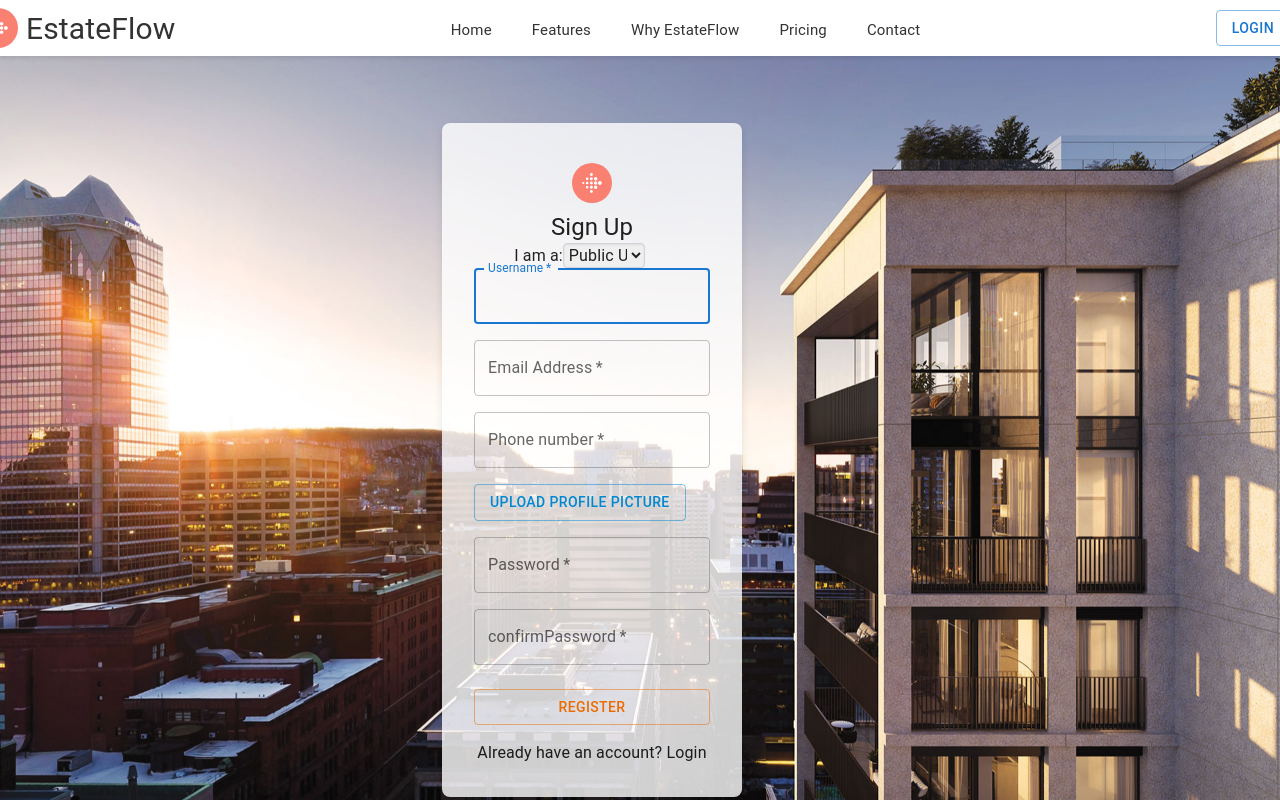
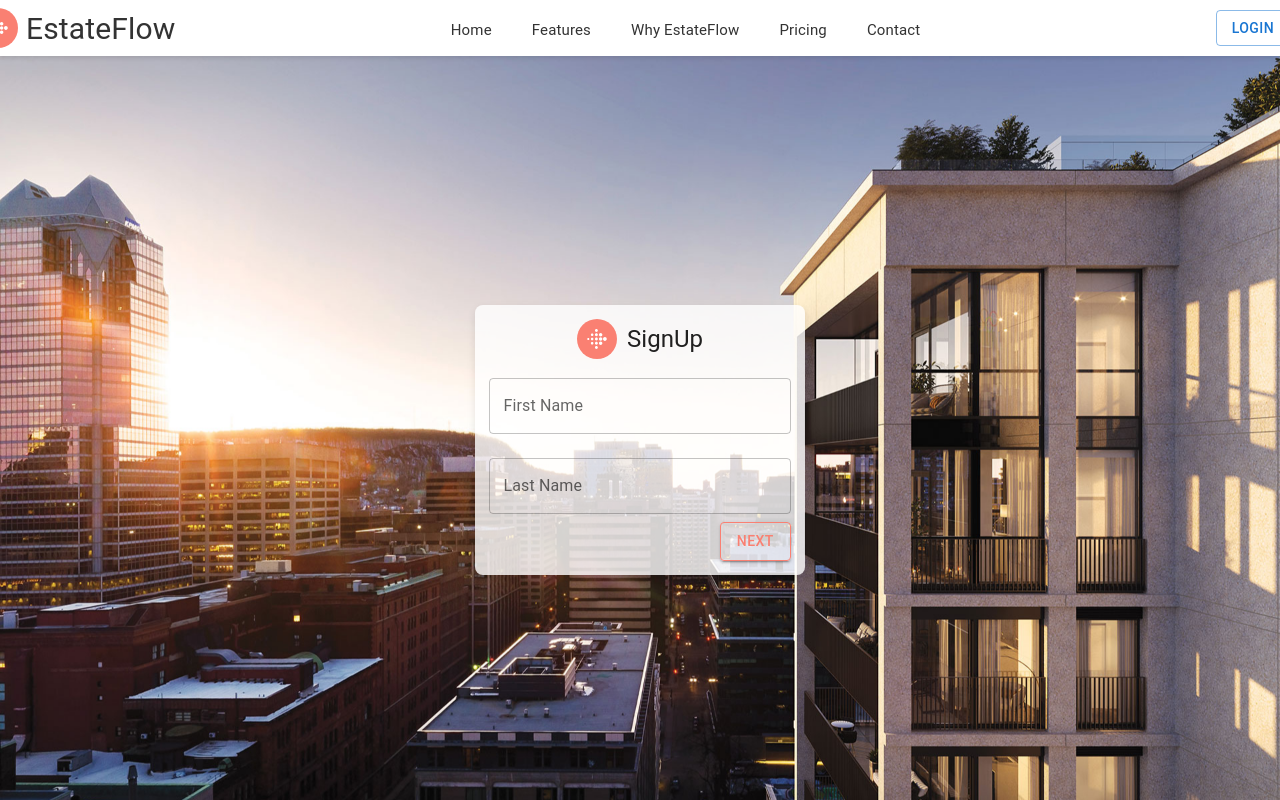
Before and after one commit to Irisvella/SOEN-390-W2024, a React (Vite) app in the folder web-app/: page /Signup in a window 1280 px wide. Built offline with nearby package versions, Linux system fonts and the light colour scheme; the HTML template or start-up script is replaced by a standard one.

Commit message:
Styled Signup Page

```diff
--- a/web-app/src/components/Authentication/Login.tsx
+++ b/web-app/src/components/Authentication/Login.tsx
@@ -11,9 +11,11 @@ import bgImage from '../../bg2.jpg';
 const LoginPage = () => {
   const [role, setRole] = useState("");
 
+
   const handleRoleChange = (event: React.ChangeEvent<HTMLSelectElement>) => {
     setRole(event.target.value);
   };
+
 
   return (
     <>
--- a/web-app/src/components/Authentication/SignUp.tsx
+++ b/web-app/src/components/Authentication/SignUp.tsx
@@ -1,22 +1,73 @@
-import React, { useState } from 'react';
-import { Container, CssBaseline, Box, Avatar, Typography } from "@mui/material";
+import React, { ChangeEvent, useState, FormEvent } from 'react';
+import { Container, CssBaseline, Box, Avatar, Typography, TextField, Button ,Grid} from "@mui/material";
 import FitbitIcon from '@mui/icons-material/Fitbit';
-import UserSignupForm from '../Authentication/UserSignupForm';
-import CompanySignupForm from '../Authentication/CompanySignupForm';
-import Navbar from '../Navbar';
-import bgImage from '../../bg2.jpg';
-import "../../App.css";
+import Navbar from '../Navbar'; // Adjust the import path accordingly
+import bgImage from '../../bg2.jpg'; // Adjust the import path accordingly
+import "../../App.css"; // Adjust the import path accordingly
+
+interface FormData {
+  fname: string;
+  lname: string;
+  email: string;
+  password: string;
+  confirmPassword: string;
+  profilePicture: File | null;
+}
 
 const SignUp = () => {
-  const [role, setRole] = useState("");
+  const [step, setStep] = useState<number>(1);
+  const [fileName, setFileName] = useState('');
+  const [formData, setFormData] = useState<FormData>({
+    fname: '',
+    lname:'',
+    email: '',
+    password: '',
+    confirmPassword: '',
+    profilePicture: null,
+  });
+  const buttonStyles = {
+    color: 'salmon', // Button text color when not hovered
+    backgroundColor: 'transparent',
+    border: '1px solid salmon', // Button background color when not hovered
+    borderColor: 'salmon', // Button border color when not hovered
+    '&:hover': {
+      backgroundColor: 'salmon', // Button background color on hover
+      borderColor: 'salmon', // Button border color on hover
+      color: '#fff', // Button text color on hover
+    },
+    // Add other styles if necessary
+  };
 
-  const handleChangeRole = (event: React.ChangeEvent<HTMLSelectElement>) => {
-    setRole(event.target.value);
+  const handleChange = (e: ChangeEvent<HTMLInputElement>) => {
+    const { name, value } = e.target;
+    setFormData(prevState => ({
+      ...prevState,
+      [name]: value,
+    }));
   };
+
+  const handleFileChange = (e: ChangeEvent<HTMLInputElement>) => {
+    // Check if e.target.files is not null and has at least one file
+    if (e.target.files && e.target.files.length > 0) {
+      setFormData({
+        ...formData,
+        profilePicture: e.target.files[0],
+      });
+    }
+};
+
+  const handleSubmit = (e: FormEvent) => {
+    e.preventDefault();
+    // Implement your submission logic here
+    console.log(formData);
+  };
+
+  const nextStep = () => setStep(step + 1);
+  const prevStep = () => step > 1 && setStep(step - 1);
 
   return (
     <>
-      <Navbar /> {/* Include the Navbar */}
+      <Navbar />
       <div style={{
         backgroundImage: `url(${bgImage})`,
         backgroundSize: 'cover',
@@ -28,34 +79,139 @@ const SignUp = () => {
         justifyContent: 'center',
         alignItems: 'center',
       }}>
-        <Container maxWidth="xs">
+        <Container maxWidth="sm">
           <CssBaseline />
           <Box
   sx={{
     backgroundColor: 'rgba(255, 255, 255, 0.8)',
     borderRadius: '8px',
-              padding: '2rem',
+    padding: '0.9rem',
     boxShadow: '0 4px 8px rgba(0, 0, 0, 0.1)',
-              maxWidth: '300px', // Adjust this value to make the box smaller
+    width: '100%',
+    maxWidth: '330px',
+    margin: 'auto',
     display: 'flex',
     flexDirection: 'column',
     alignItems: 'center',
-              mt: -25,
-              mb:-40, // Adjust marginTop to move the box up
+    mt: {
+      xs: 5, // Margin top on xs screens
+      sm: 10, // Margin top on sm screens, you can adjust the value as needed
+    },
+    '@media screen and (max-width: 480px)': {
+      maxWidth: '88%', // Override maxWidth for very small screens
+      mt: -18, // Adjust marginTop for very small screens
+    },
   }}
 >
-            <Avatar sx={{ m: 1, bgcolor: "salmon" }}>
+            <Box sx={{ display: 'flex', alignItems: 'center', marginBottom: '20px' , marginTop:'0px'}}>
+            <Avatar sx={{ bgcolor: "salmon", marginBottom:'-17px'}}>
               <FitbitIcon />
             </Avatar>
-            <Typography variant="h5">Sign Up</Typography>
-            <div className="form-group">
-              <label htmlFor="role">I am a:</label>
-              <select name="role" onChange={handleChangeRole} className="role-select">
-                <option value="user">Public User</option>
-                <option value="company">Company</option>
-              </select>
-            </div>
-            {role === "company" ? <CompanySignupForm /> : <UserSignupForm />}
+            <Typography variant="h5" component="h1" sx={{ marginLeft: '10px', marginBottom:'-17px'}}>SignUp</Typography>
+          </Box>
+            <Box component="form" sx={{ mt: 0, width: '100%' }} onSubmit={handleSubmit}>
+              {step === 1 && (
+                <>
+                  <TextField
+                    fullWidth
+                    label="First Name"
+                    name="fname"
+                    value={formData.fname}
+                    onChange={handleChange}
+                    margin="normal"
+                  />
+                  <TextField
+                    fullWidth
+                    label="Last Name"
+                    name="lname"
+                    value={formData.lname}
+                    onChange={handleChange}
+                    margin="normal"
+                  />
+                  <Grid container justifyContent="flex-end">
+                    <Button onClick={() => setStep(2)} variant="contained" sx={{ ...buttonStyles,mt: 0, mb: 0 }}>
+                      Next
+                    </Button>
+                  </Grid>
+                </>
+              )}
+              {step === 2 && (
+                <>
+                  <TextField
+                    fullWidth
+                    label="Email"
+                    name="email"
+                    value={formData.email}
+                    onChange={handleChange}
+                    margin="normal"
+                  />
+                  <TextField
+                    fullWidth
+                    label="Password"
+                    name="password"
+                    type="password"
+                    value={formData.password}
+                    onChange={handleChange}
+                    margin="normal"
+                  />
+                  <TextField
+                    fullWidth
+                    label="Confirm Password"
+                    name="confirmPassword"
+                    type="password"
+                    value={formData.confirmPassword}
+                    onChange={handleChange}
+                    margin="normal"
+                  />
+                  <Grid container spacing={20}>
+                    <Grid item xs={6}>
+                      <Button onClick={() => setStep(1)} variant="contained" sx={{ ...buttonStyles,mt: 0, mb: 0 }}>
+                        Back
+                      </Button>
+                    </Grid>
+                    <Grid item xs={6}>
+                      <Button onClick={() => setStep(3)} variant="contained" sx={{ ...buttonStyles,mt: 0, mb: 0 }}>
+                        Next
+                      </Button>
+                    </Grid>
+                  </Grid>
+                </>
+              )}
+              {step === 3 && (
+  <>
+    <Box sx={{ mt: 2, width: '100%' }}>
+      <label htmlFor="profilePicture" style={{ display: 'block', marginTop: '1rem',marginLeft: '0.5rem',fontSize:'1rem' }}>
+        Upload Profile Picture
+        <input
+          type="file"
+          id="profilePicture"
+          name="profilePicture"
+          onChange={handleFileChange}
+          style={{ display: 'block', marginTop: '1rem' }} // Add margin-top here
+        />
+      </label>
+      {fileName && (
+        <Typography variant="caption" sx={{ ...buttonStyles,display: 'block', marginTop: '0.5rem' }}>
+          {fileName}
+        </Typography>
+      )}
+    </Box>
+    <Grid container spacing={11}>
+      <Grid item xs={6}>
+        <Button onClick={() => setStep(2)} variant="contained" sx={{...buttonStyles, mt: 3, mb: 2 ,ml:1}}>
+          Back
+        </Button>
+      </Grid>
+      <Grid item xs={6}>
+        <Button type="submit" variant="contained" sx={{...buttonStyles, mt: 3, mb: 2,mr:0 }}>
+          Register
+        </Button>
+      </Grid>
+    </Grid>
+  </>
+)}
+
+            </Box>
           </Box>
         </Container>
       </div>
```
Lines whose indentation alone changed are shown as unchanged.
